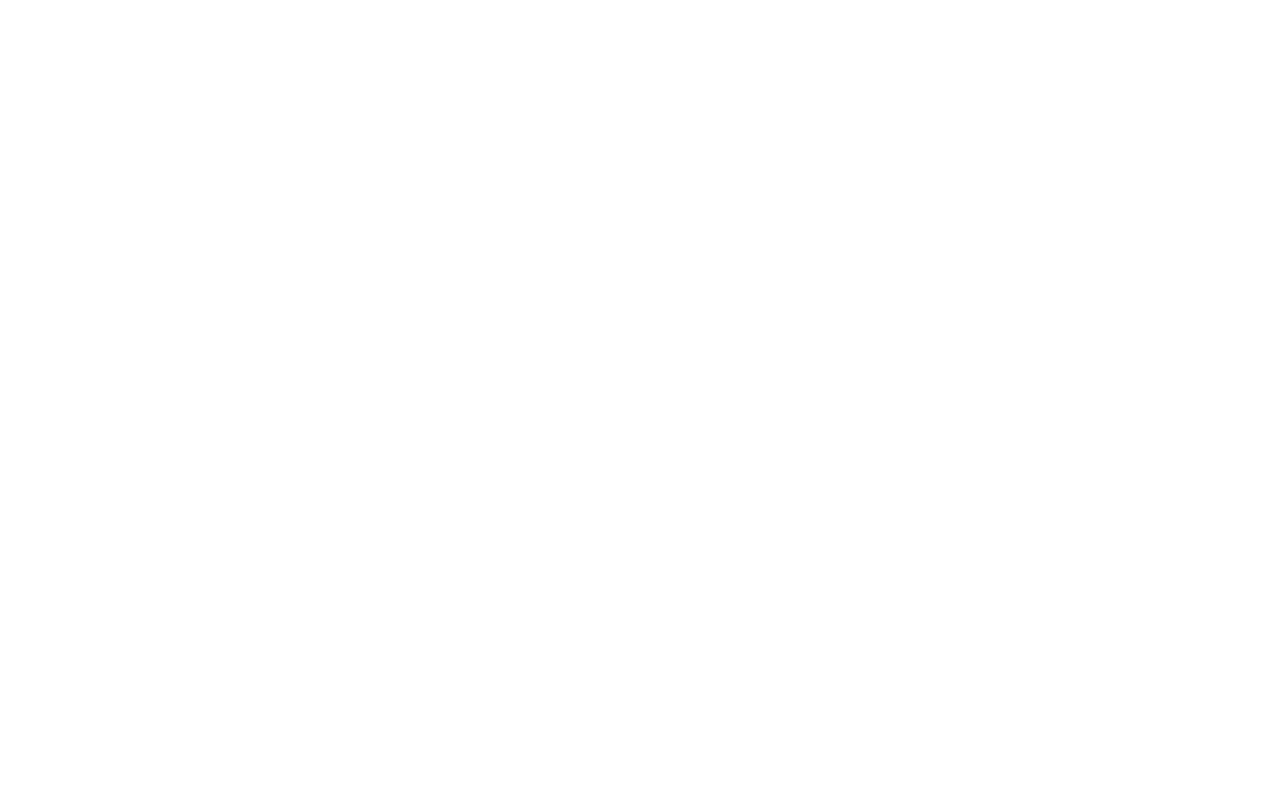
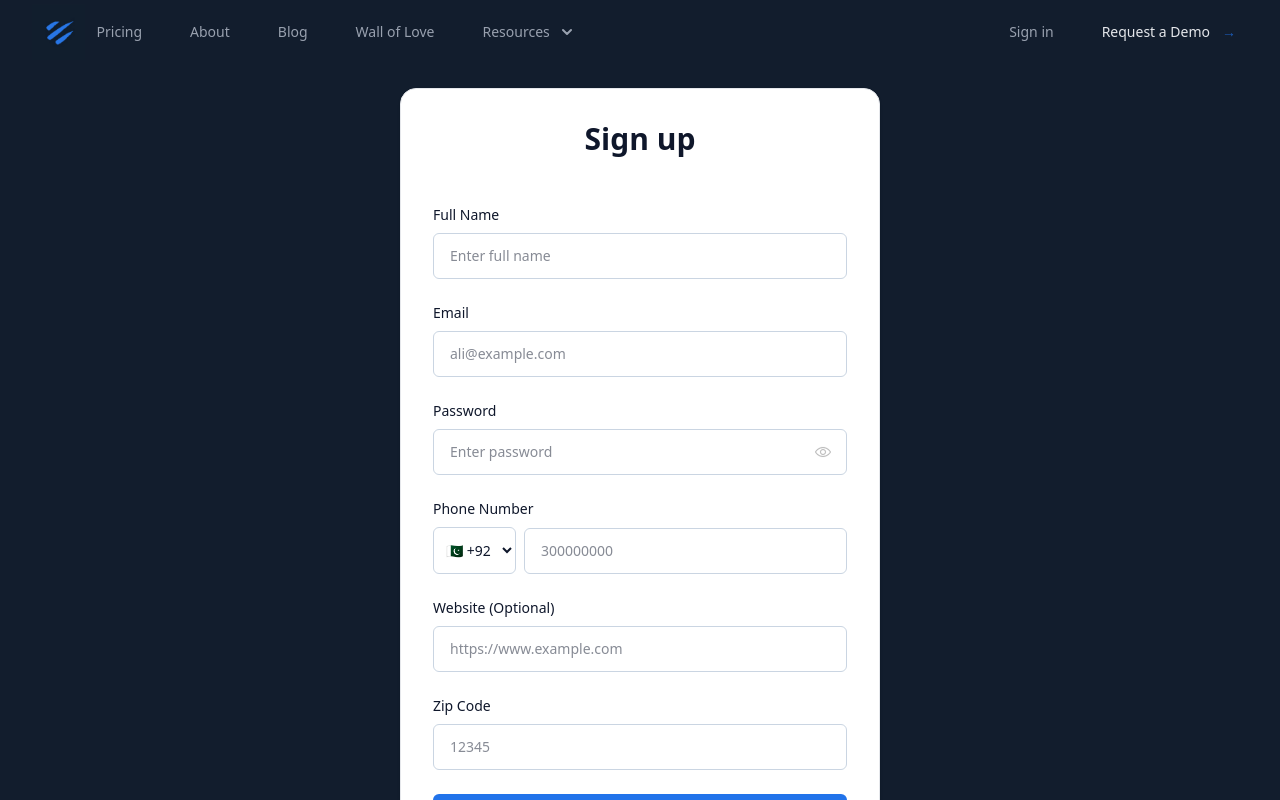
Before and after one commit to ali-mustafa-qbatch/frontend-practice, a React (Vite) app in the folder frontend/: page /sign-up in a window 1280 px wide. Before the commit this address had no page. Shown: the top 800 px of the page. Built offline with nearby package versions, Linux system fonts and the light colour scheme; a web font is replaced by a local one.

Commit message:
create a signupform using react hook form (address field to be added)

```diff
--- a/frontend/src/App.tsx
+++ b/frontend/src/App.tsx
@@ -5,6 +5,7 @@
 import FeaturesSection from "./components/FeaturesSection";
 import RequestDemoSection from "./components/RequestDemoSection";
 import SignInForm from "./components/SignInForm";
+import SignUpForm from "./components/SignUpForm";
 import Footer from "./components/Footer";
 
 function App() {
@@ -35,6 +36,16 @@
 							</>
 						}
 					/>
+					<Route
+						path="/sign-up"
+						element={
+							<>
+								<Navbar />
+								<SignUpForm />
+								<Footer />
+							</>
+						}
+					/>
 				</Routes>
 			</BrowserRouter>
 		</>
--- /dev/null
+++ b/frontend/src/components/SignUpForm.tsx
@@ -0,0 +1,154 @@
+import { Link } from "react-router-dom";
+import { useState } from "react";
+import { useForm, type SubmitHandler } from "react-hook-form";
+
+interface SignUpFormInputs {
+    name: string,
+    email: string,
+    password: string,
+    address: string,
+    countryCode: string,
+    phoneNumber: string,
+    website?: string,
+    zipCode: string
+};
+
+const SignUpForm = () => {
+    const { register, handleSubmit } = useForm<SignUpFormInputs>();
+    const onSubmit: SubmitHandler<SignUpFormInputs> = data => console.log(data);
+    const [passwordToggle, setPasswordToggle] = useState(false);
+
+    const handlePasswordToggle = () => {
+        setPasswordToggle(!passwordToggle);
+    }
+
+    return (
+        <>
+            <div className="bg-[#121d2d]">
+                <div className="min-h-screen flex flex-col items-center justify-center py-6 px-4">
+                    <div className="max-w-[480px] w-full">
+
+                        <div className="p-6 sm:p-8 rounded-2xl bg-white border border-gray-200 shadow-sm">
+                            <h1 className="text-slate-900 text-center text-3xl font-semibold">Sign up</h1>
+                            <form className="mt-12 space-y-6" onSubmit={handleSubmit(onSubmit)}>
+
+                                <div>
+                                    <label className="text-slate-900 text-sm font-medium mb-2 block">Full Name</label>
+                                    <div className="relative flex items-center">
+                                        <input
+                                            {...register("name", {
+                                                required: "Full name is required"
+                                            })}
+                                            name="name" type="text" className="w-full text-slate-900 text-sm border border-slate-300 px-4 py-3 pr-8 rounded-md outline-[#2173ea]" placeholder="Enter full name"
+                                        />
+                                    </div>
+                                </div>
+
+                                <div>
+                                    <label className="text-slate-900 text-sm font-medium mb-2 block">Email</label>
+                                    <div className="relative flex items-center">
+                                        <input
+                                            {...register("email", {
+                                                required: "Email is required",
+                                                pattern: /^[a-zA-Z0-9._%+-]+@[a-zA-Z0-9.-]+\.[a-zA-Z]{2,}$/
+                                            })}
+                                            name="email" type="text" className="w-full text-slate-900 text-sm border border-slate-300 px-4 py-3 pr-8 rounded-md outline-[#2173ea]" placeholder="ali@example.com"
+                                        />
+                                    </div>
+                                </div>
+
+                                <div>
+                                    <label className="text-slate-900 text-sm font-medium mb-2 block">Password</label>
+                                    <div className="relative flex items-center">
+                                        <input
+                                            {...register('password', {
+                                                required: "Password is required",
+                                                minLength: {
+                                                    value: 8,
+                                                    message: "Password should have atleast 8 chars."
+                                                },
+                                                pattern: {
+                                                    value: /(?=.*\d)(?=.*[a-z])(?=.*[A-Z])(?!.*\s)(?=.*[!@#$*])/,
+                                                    message: "Password should atleast 1 number, 1 special char, 1 upper-case and 1 lower-case."
+                                                }
+                                            })}
+                                            name="password" type={passwordToggle ? "text" : "password"} className="w-full text-slate-900 text-sm border border-slate-300 px-4 py-3 pr-8 rounded-md outline--[#2173ea]" placeholder="Enter password"
+                                        />
+                                        <svg onClick={handlePasswordToggle} xmlns="http://www.w3.org/2000/svg" fill="#bbb" stroke="#bbb" className="w-4 h-4 absolute right-4 cursor-pointer" viewBox="0 0 128 128">
+                                            <path d="M64 104C22.127 104 1.367 67.496.504 65.943a4 4 0 0 1 0-3.887C1.367 60.504 22.127 24 64 24s62.633 36.504 63.496 38.057a4 4 0 0 1 0 3.887C126.633 67.496 105.873 104 64 104zM8.707 63.994C13.465 71.205 32.146 96 64 96c31.955 0 50.553-24.775 55.293-31.994C114.535 56.795 95.854 32 64 32 32.045 32 13.447 56.775 8.707 63.994zM64 88c-13.234 0-24-10.766-24-24s10.766-24 24-24 24 10.766 24 24-10.766 24-24 24zm0-40c-8.822 0-16 7.178-16 16s7.178 16 16 16 16-7.178 16-16-7.178-16-16-16z" data-original="#000000"></path>
+                                        </svg>
+                                    </div>
+                                </div>
+
+                                <div>
+                                    <label className="text-slate-900 text-sm font-medium mb-2 block">Phone Number</label>
+                                    <div className="relative flex items-center gap-2">
+                                        <select
+                                            {...register('countryCode', { required: "Country code is required" })}
+                                            name="country-code"
+                                            className="text-slate-900 text-sm border border-slate-300 px-2 py-3 rounded-md bg-white"
+                                        >
+                                            <option value="+92">🇵🇰 +92</option>
+                                        </select>
+
+                                        <input
+                                            {...register('phoneNumber', {
+                                                required: "Phone Number is required",
+                                                pattern: {
+                                                    value: /^[3-9]\d{9}$/,
+                                                    message: "Enter a valid phone number"
+                                                }
+                                            })}
+                                            name="phone-number" type="text" className="w-full text-slate-900 text-sm border border-slate-300 px-4 py-3 rounded-md outline-[#2173ea]" placeholder="300000000"
+                                        />
+                                    </div>
+                                </div>
+
+                                <div>
+                                    <label className="text-slate-900 text-sm font-medium mb-2 block">Website (Optional)</label>
+                                    <div className="relative flex items-center">
+                                        <input
+                                            {...register("website", {
+                                                pattern: {
+                                                    value: /^(https?:\/\/)?([a-z0-9-]+\.)+[a-z0-9]{2,}(\/[^\s]*)?$/,
+                                                    message: "Enter a valid website url."
+                                                }
+
+                                            })}
+                                            name="website" type="text" className="w-full text-slate-900 text-sm border border-slate-300 px-4 py-3 pr-8 rounded-md outline-[#2173ea]" placeholder="https://www.example.com"
+                                        />
+                                    </div>
+                                </div>
+
+                                <div>
+                                    <label className="text-slate-900 text-sm font-medium mb-2 block">Zip Code</label>
+                                    <div className="relative flex items-center">
+                                        <input
+                                            {...register("zipCode", {
+                                                required: {
+                                                    value: true,
+                                                    message: "Zip Code is required."
+                                                }
+
+                                            })}
+                                            name="zip-code" type="text" className="w-full text-slate-900 text-sm border border-slate-300 px-4 py-3 pr-8 rounded-md outline-[#2173ea]" placeholder="12345"
+                                        />
+                                    </div>
+                                </div>
+
+                                <button type="submit" className="w-full py-2 px-4 text-[15px] font-medium tracking-wide rounded-md text-white bg-[#2173ea] hover:bg-blue-700 focus:outline-none cursor-pointer">
+                                    Sign up
+                                </button>
+
+                                <p className="text-slate-900 text-sm text-center">Already have an account? <Link to="/sign-in" className="text-[#2173ea] hover:underline ml-1 whitespace-nowrap font-semibold">Login here</Link></p>
+
+                            </form>
+                        </div>
+                    </div>
+                </div>
+            </div>
+        </>
+    )
+}
+
+export default SignUpForm
```
